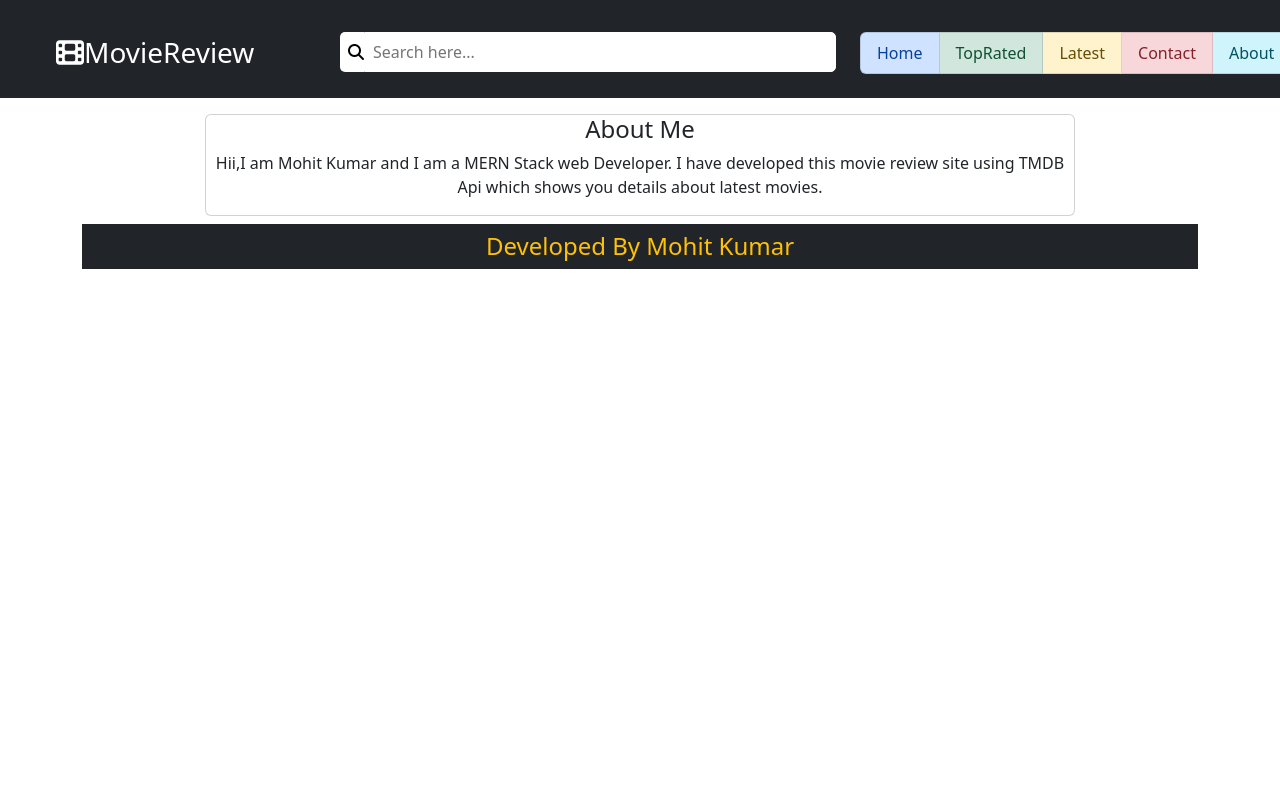
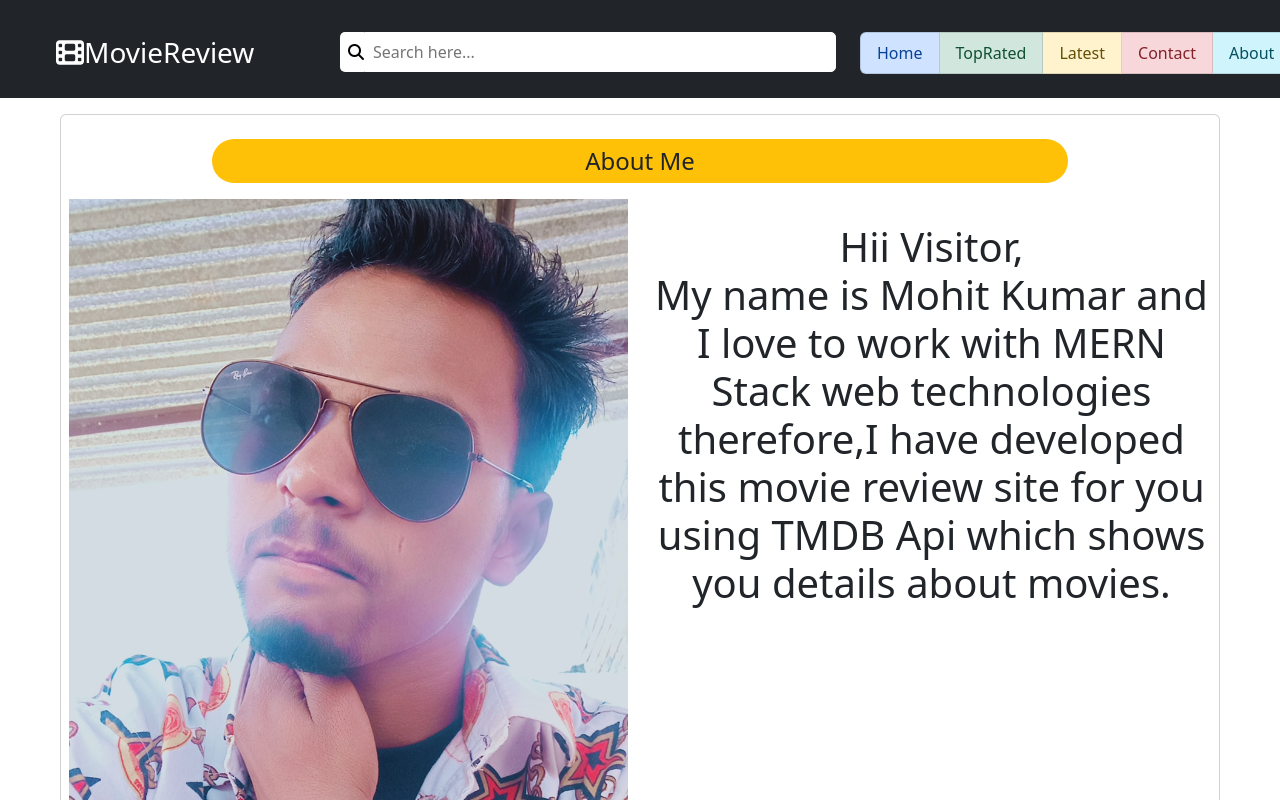
Before and after one commit to incentivemohit/MovieReview, a React (Create React App) app: page /about in a window 1280 px wide. Shown: the top 800 px of the page. Built offline with nearby package versions, Linux system fonts and the light colour scheme.

Commit message:
first commit

```diff
--- a/package.json
+++ b/package.json
@@ -20,7 +20,9 @@
     "start": "react-scripts start",
     "build": "react-scripts build",
     "test": "react-scripts test",
-    "eject": "react-scripts eject"
+    "eject": "react-scripts eject",
+    "predeploy": "npm run build",
+    "deploy": "gh-pages -d build"
   },
   "eslintConfig": {
     "extends": [
--- a/src/components/Pages/About.jsx
+++ b/src/components/Pages/About.jsx
@@ -1,5 +1,6 @@
 import React, { useState } from 'react'
 import axios from 'axios'
+import img from './mkk.jpg'
 import SearchContainer from '../Search/SearchContainer';
 import Footer from '../Footer/Footer';
 import NavLinks from '../NavLinks/NavLinks'
@@ -64,14 +65,24 @@ function About() {
                     movieList.length ? <SearchContainer movieList={movieList} /> :
                         <div className="container ">
 
-                            <div className="card w-75 m-auto mt-3">
-                                <h4 className="text-center">About Me</h4>
+                            <div className="card m-auto mt-3 p-2">
 
-                                <p className="text-center">
+                            <h4 className="text-center p-2 w-75 my-3 bg-warning rounded-pill  m-auto">About Me</h4>
 
-                                    Hii,I am Mohit Kumar and I am a MERN Stack web Developer. I have developed this movie review site using TMDB Api which shows you details about latest movies.
+                                <div className="row">
+                                <div className="col-md-6">
+                                <img src={img} alt="" className='w-100 h-100'/>
+                                </div>
+                                <div className=" col-md-6">
+                                <p className="text-center display-6 mt-4">
 
-                                </p>
+Hii Visitor, <br />My name is Mohit Kumar and I love to work with MERN Stack web technologies therefore,I have developed this movie review site for you using TMDB Api which shows you details about movies.
+
+</p>
+                                </div>
+                                </div>
+
+
                             </div>
 
 
```
Also changed, not shown: src/components/Pages/mkk.jpg (added), 1 other file (tests, documents, lock files or other folders).
